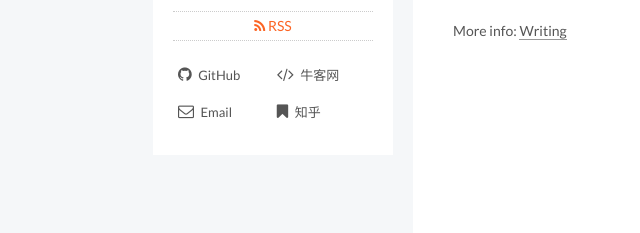
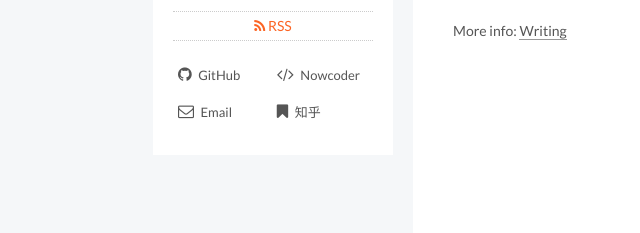
Before and after one commit to LiangJunqiang/LiangJunqiang.github.io, a plain HTML site: page index.html in a window 1280 px wide. Shown: the part 463-696 px from the top of the page, 7-647 px from the left. Drawn offline with Linux system fonts and the light colour scheme; some packages are replaced by stand-ins of ours; a script that the page names is missing.

Commit message:
更新博客。

```diff
--- a/css/main.css
+++ b/css/main.css
@@ -1532,7 +1532,7 @@ pre .javascript .function {
   width: 4px;
   height: 4px;
   border-radius: 50%;
-  background: #6fcf83;
+  background: #fe7f88;
 }
 .links-of-blogroll {
   font-size: 13px;
--- a/index.html
+++ b/index.html
@@ -455,7 +455,7 @@
 
                     <i class="fa fa-code"></i>
 
-                  牛客网
+                  Nowcoder
                 </a>
               </span>
 
```
Also changed, not shown: 2016/04/12/hello-world/index.html (+1 -1 lines), archives/2016/04/index.html (+1 -1 lines), archives/2016/index.html (+1 -1 lines), archives/index.html (+1 -1 lines), categories/Hexo/index.html (+1 -1 lines), categories/index.html (+1 -1 lines), message_board/index.html (+1 -1 lines), search/index.html (+1 -1 lines), tags/Bash-command-line/index.html (+1 -1 lines), tags/Hexo/index.html (+1 -1 lines), tags/index.html (+1 -1 lines).
